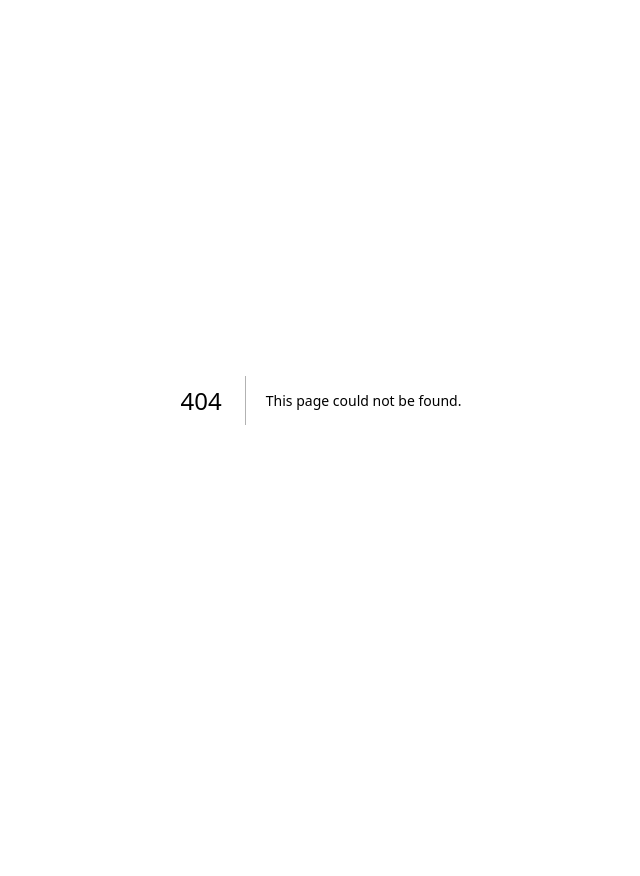
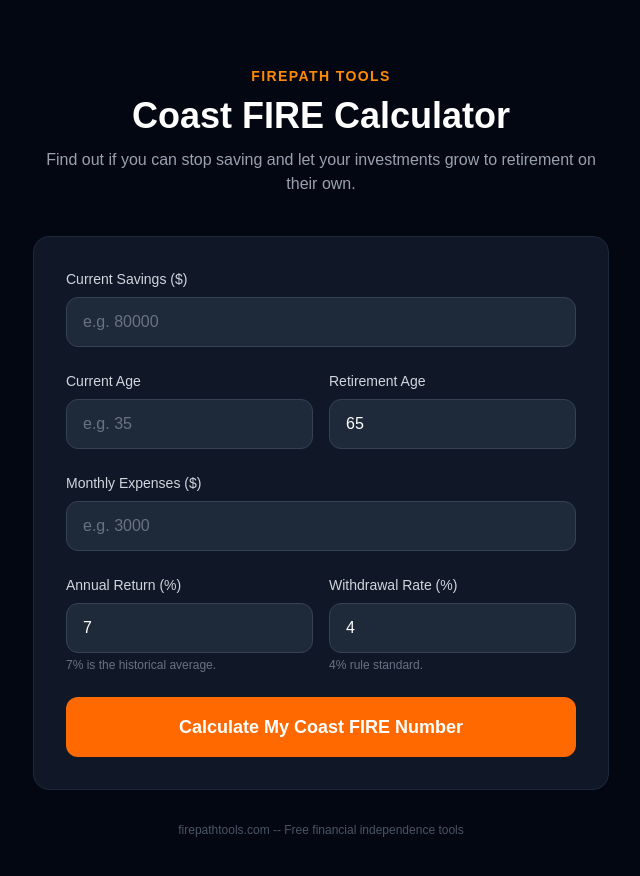
Before and after one commit to giraudsebastien79000-max/firepathtools, a Next.js app: page /tools/coast-fire in a window 1280 px wide. Before the commit this address had no page. Shown: the top 876 px of the page, without its empty margins (319-959 px from the left). Before the commit the page ends 800 px from the top, so only its background shows below. Built offline with nearby package versions, Linux system fonts and the light colour scheme.

Commit message:
Add Coast FIRE Calculator

```diff
--- /dev/null
+++ b/app/tools/coast-fire/page.tsx
@@ -0,0 +1,89 @@
+"use client";
+import { useState } from "react";
+
+export default function CoastFIRE() {
+  const [currentSavings, setCurrentSavings] = useState("");
+  const [currentAge, setCurrentAge] = useState("");
+  const [retirementAge, setRetirementAge] = useState("65");
+  const [returnRate, setReturnRate] = useState("7");
+  const [monthlyExpenses, setMonthlyExpenses] = useState("");
+  const [withdrawalRate, setWithdrawalRate] = useState("4");
+  const [result, setResult] = useState(null);
+
+  const calculate = () => {
+    const savings = parseFloat(currentSavings);
+    const age = parseFloat(currentAge);
+    const retAge = parseFloat(retirementAge);
+    const rate = parseFloat(returnRate) / 100;
+    const expenses = parseFloat(monthlyExpenses) * 12;
+    const wr = parseFloat(withdrawalRate) / 100;
+    const yearsToGrow = retAge - age;
+    const fireNumber = expenses / wr;
+    const coastNumber = fireNumber / Math.pow(1 + rate, yearsToGrow);
+    const projectedValue = savings * Math.pow(1 + rate, yearsToGrow);
+    setResult({ coastNumber, projectedValue, alreadyCoasted: savings >= coastNumber });
+  };
+
+  return (
+    <main className="min-h-screen bg-gray-950 text-white flex flex-col items-center justify-center px-4 py-16">
+      <div className="max-w-xl w-full">
+        <div className="text-center mb-10">
+          <span className="text-orange-400 text-sm font-semibold tracking-widest uppercase">FirePath Tools</span>
+          <h1 className="text-4xl font-bold mt-2 mb-3">Coast FIRE Calculator</h1>
+          <p className="text-gray-400 text-base">Find out if you can stop saving and let your investments grow to retirement on their own.</p>
+        </div>
+        <div className="bg-gray-900 rounded-2xl p-8 space-y-6 border border-gray-800">
+          <div>
+            <label className="block text-sm font-medium text-gray-300 mb-2">Current Savings ($)</label>
+            <input type="number" value={currentSavings} onChange={(e) => setCurrentSavings(e.target.value)} placeholder="e.g. 80000" className="w-full bg-gray-800 border border-gray-700 rounded-xl px-4 py-3 text-white placeholder-gray-500 focus:outline-none focus:border-orange-400" />
+          </div>
+          <div className="grid grid-cols-2 gap-4">
+            <div>
+              <label className="block text-sm font-medium text-gray-300 mb-2">Current Age</label>
+              <input type="number" value={currentAge} onChange={(e) => setCurrentAge(e.target.value)} placeholder="e.g. 35" className="w-full bg-gray-800 border border-gray-700 rounded-xl px-4 py-3 text-white placeholder-gray-500 focus:outline-none focus:border-orange-400" />
+            </div>
+            <div>
+              <label className="block text-sm font-medium text-gray-300 mb-2">Retirement Age</label>
+              <input type="number" value={retirementAge} onChange={(e) => setRetirementAge(e.target.value)} placeholder="65" className="w-full bg-gray-800 border border-gray-700 rounded-xl px-4 py-3 text-white placeholder-gray-500 focus:outline-none focus:border-orange-400" />
+            </div>
+          </div>
+          <div>
+            <label className="block text-sm font-medium text-gray-300 mb-2">Monthly Expenses ($)</label>
+            <input type="number" value={monthlyExpenses} onChange={(e) => setMonthlyExpenses(e.target.value)} placeholder="e.g. 3000" className="w-full bg-gray-800 border border-gray-700 rounded-xl px-4 py-3 text-white placeholder-gray-500 focus:outline-none focus:border-orange-400" />
+          </div>
+          <div className="grid grid-cols-2 gap-4">
+            <div>
+              <label className="block text-sm font-medium text-gray-300 mb-2">Annual Return (%)</label>
+              <input type="number" value={returnRate} onChange={(e) => setReturnRate(e.target.value)} placeholder="7" className="w-full bg-gray-800 border border-gray-700 rounded-xl px-4 py-3 text-white placeholder-gray-500 focus:outline-none focus:border-orange-400" />
+              <p className="text-xs text-gray-500 mt-1">7% is the historical average.</p>
+            </div>
+            <div>
+              <label className="block text-sm font-medium text-gray-300 mb-2">Withdrawal Rate (%)</label>
+              <input type="number" value={withdrawalRate} onChange={(e) => setWithdrawalRate(e.target.value)} placeholder="4" className="w-full bg-gray-800 border border-gray-700 rounded-xl px-4 py-3 text-white placeholder-gray-500 focus:outline-none focus:border-orange-400" />
+              <p className="text-xs text-gray-500 mt-1">4% rule standard.</p>
+            </div>
+          </div>
+          <button onClick={calculate} className="w-full bg-orange-500 hover:bg-orange-400 text-white font-bold py-4 rounded-xl text-lg transition-colors">Calculate My Coast FIRE Number</button>
+          {result !== null && (
+            <div className="space-y-4">
+              <div className={`rounded-xl p-6 text-center border ${result.alreadyCoasted ? "bg-green-900/30 border-green-400/30" : "bg-gray-800 border-orange-400/30"}`}>
+                <p className="text-gray-400 text-sm mb-1">Your Coast FIRE Number</p>
+                <p className="text-5xl font-bold text-orange-400">${result.coastNumber.toLocaleString("en-US", { maximumFractionDigits: 0 })}</p>
+                {result.alreadyCoasted ? (
+                  <p className="text-green-400 font-semibold mt-3">You have already reached Coast FIRE!</p>
+                ) : (
+                  <p className="text-gray-400 text-sm mt-3">You need ${(result.coastNumber - parseFloat(currentSavings)).toLocaleString("en-US", { maximumFractionDigits: 0 })} more to reach Coast FIRE.</p>
+                )}
+              </div>
+              <div className="bg-gray-800 rounded-xl p-4 border border-gray-700">
+                <p className="text-gray-400 text-xs mb-1">Projected value at retirement (no more contributions)</p>
+                <p className="text-2xl font-bold text-white">${result.projectedValue.toLocaleString("en-US", { maximumFractionDigits: 0 })}</p>
+              </div>
+            </div>
+          )}
+        </div>
+        <p className="text-center text-gray-600 text-xs mt-8">firepathtools.com -- Free financial independence tools</p>
+      </div>
+    </main>
+  );
+}
```
